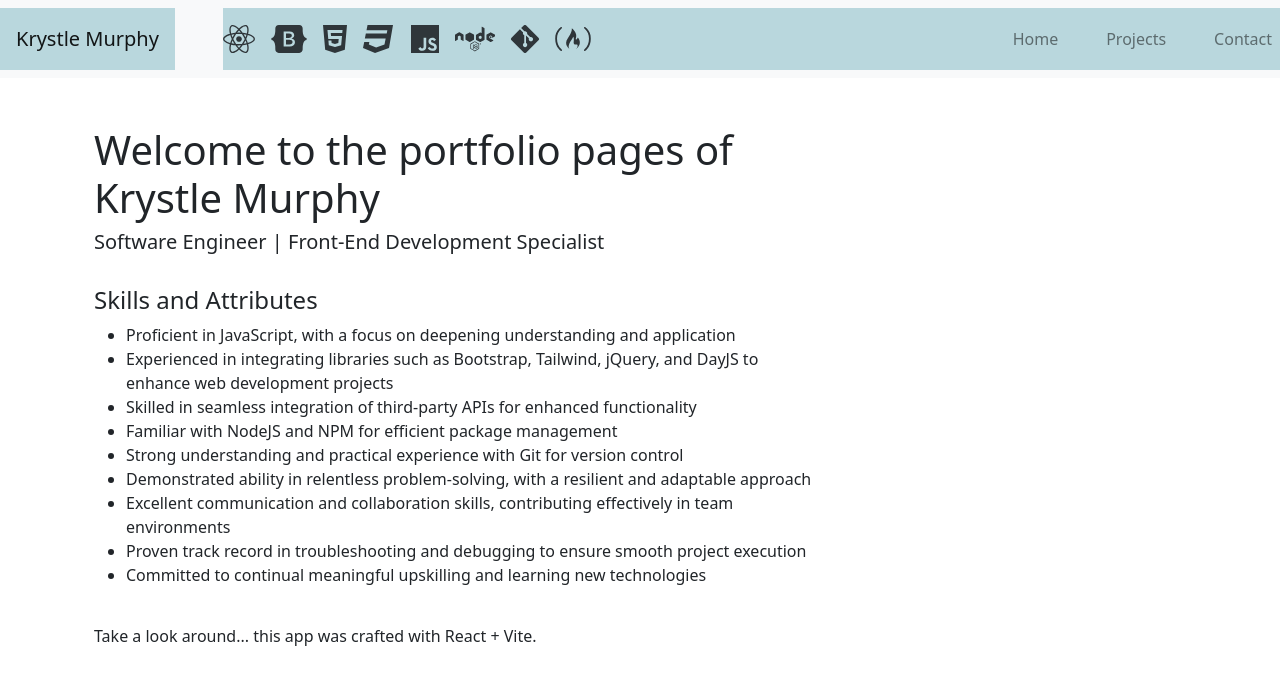
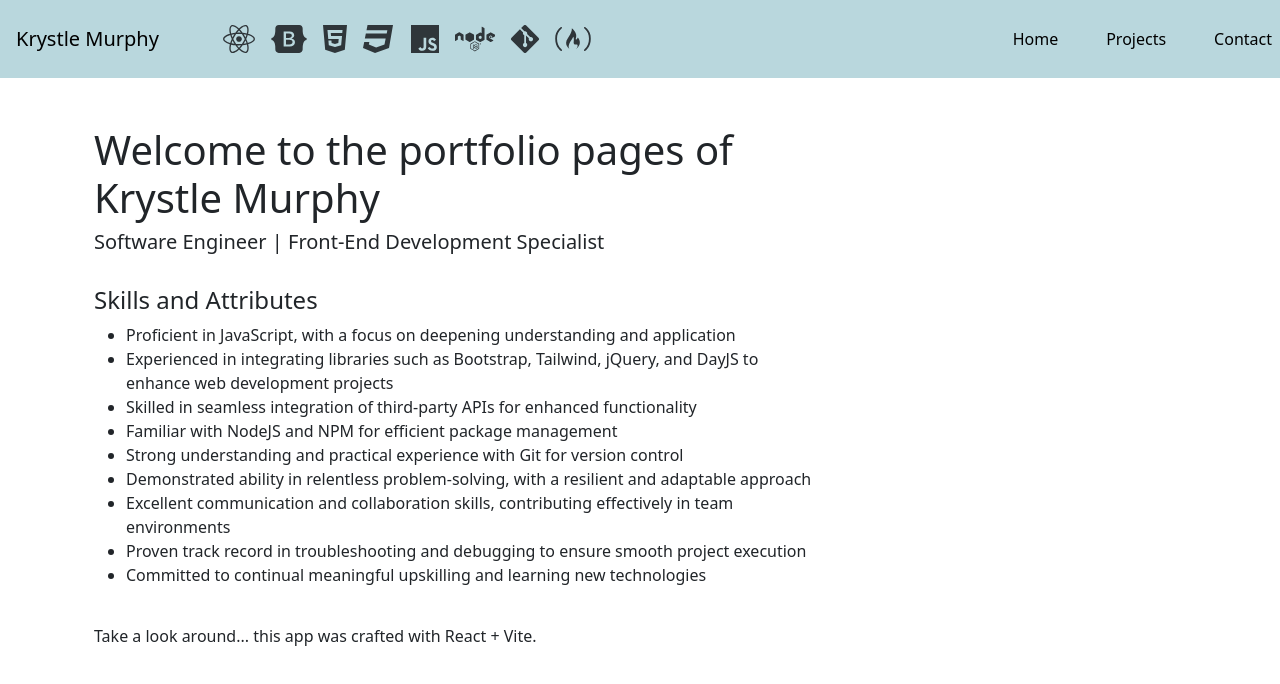
Before and after one commit to KrystleMurphy/personalPortfolio, a React (Vite) app: page / in a window 1280 px wide. Shown: the top 684 px of the page. Built offline with nearby package versions, Linux system fonts and the light colour scheme; a small style sheet from the web is missing.

Commit message:
removing css gap in navbar

```diff
--- a/Navbar.jsx
+++ b/Navbar.jsx
@@ -5,7 +5,7 @@
 
 function Navbar() {
   return (
-    <nav className="Navbar navbar navbar-expand-lg navbar-light bg-light">
+    <nav className="Navbar navbar navbar-expand-lg">
       <Link to="/" className="Navbar navbar-brand">
         Krystle Murphy
       </Link>
```
